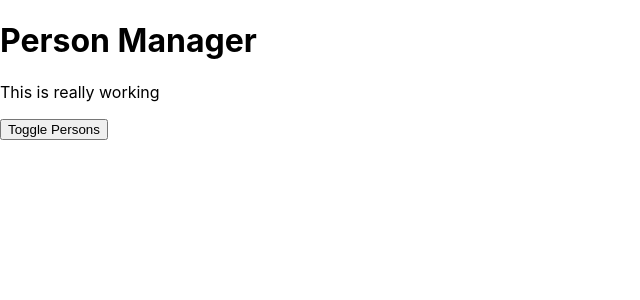
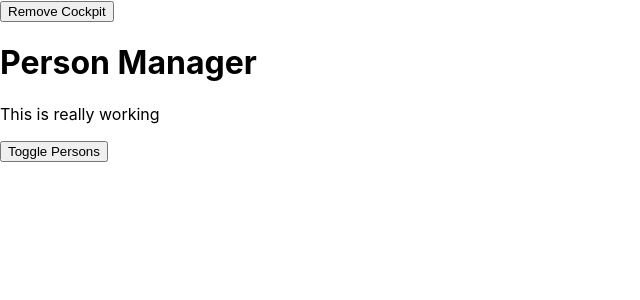
Before and after one commit to ianchou19/React-JS-Best-Practice, a React app: page / in a window 1280 px wide. Shown: the top 300 px of the page, without its empty margins (0-640 px from the left). Built offline with nearby package versions, Linux system fonts and the light colour scheme.

Commit message:
High Order Component (HOC) - Introduction

```diff
--- a/src/containers/App.js
+++ b/src/containers/App.js
@@ -2,6 +2,7 @@
 import classes from "./App.css";
 import Persons from "../components/Persons/Persons";
 import Cockpit from "../components/Cockpit/Cockpit";
+import WithClass from "../hoc/WithClass";
 
 class App extends Component {
   constructor(props) {
@@ -16,6 +17,7 @@
       { id: "yjrw", name: "Ian", age: 33 },
     ],
     showPersons: false,
+    showCockpit: true,
   };
 
   static getDerivedStateFromProps(props, state) {
@@ -84,15 +86,24 @@
     }
 
     return (
-      <div className={classes.App}>
+      <WithClass classes={classes.App}>
+        <button
+          onClick={() => {
+            this.setState({ showCockpit: false });
+          }}
+        >
+          Remove Cockpit
+        </button>
+        {this.state.showCockpit ? (
           <Cockpit
             title={this.props.appTitle}
             showPersons={this.state.showPersons}
             persons={this.state.persons}
             clicked={this.togglePersonsHandler}
           />
+        ) : null}
         {persons}
-      </div>
+      </WithClass>
     );
   }
 }
--- /dev/null
+++ b/src/hoc/WithClass.js
@@ -0,0 +1,7 @@
+import React from "react";
+
+const withClass = (props) => (
+  <div className={props.classes}>{props.children}</div>
+);
+
+export default withClass;
```
Lines whose indentation alone changed are shown as unchanged.
